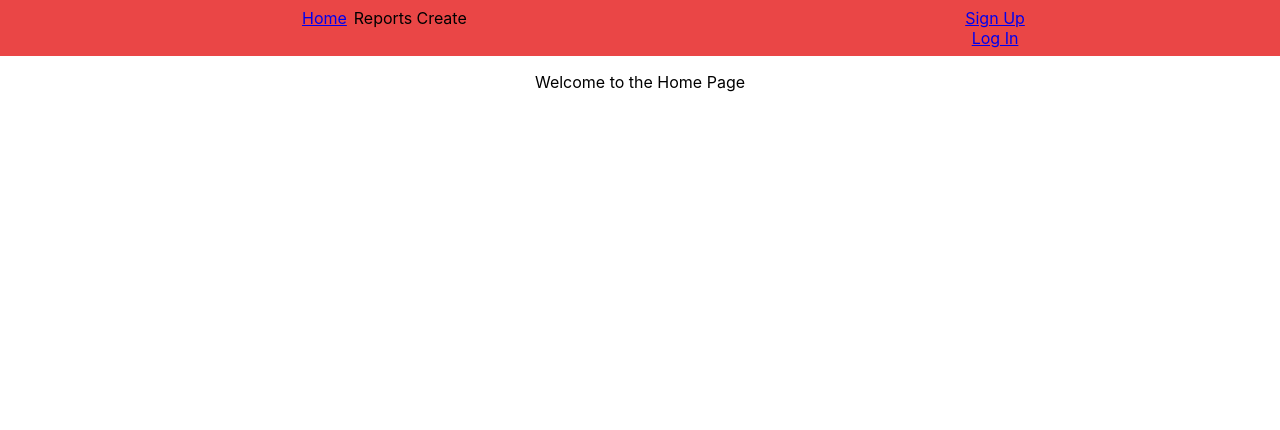
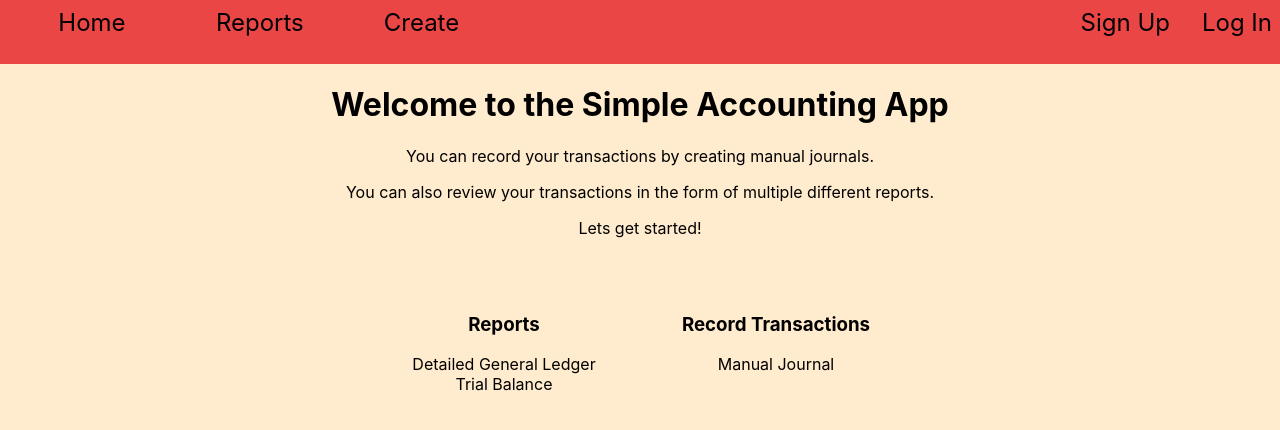
Before and after one commit to gjstephen/accounting-app-react, a React (Create React App) app: page / in a window 1280 px wide. Shown: the top 430 px of the page. Built offline with nearby package versions, Linux system fonts and the light colour scheme.

Commit message:
updated reports, fixed some bugs, added css, added some data validation

```diff
--- a/src/components/Home.js
+++ b/src/components/Home.js
@@ -1,7 +1,33 @@
+import { Link } from 'react-router-dom'
+
 function Home() {
   return (
     <div>
-      <p>Welcome to the Home Page</p>
+      <div className='home-text'>
+        <h1>Welcome to the Simple Accounting App</h1>
+        <p>You can record your transactions by creating manual journals.</p>
+        <p>You can also review your transactions in the form of multiple different reports.</p>
+        <p>Lets get started!</p>
+      </div>
+
+      <br/>
+      <br/>
+
+      <section className='link-options'>
+        <div>
+          <h3>Reports</h3>
+          <ul>
+            <li><Link to='/reports/generalLedger'>Detailed General Ledger</Link></li>
+            <li><Link to='/reports/trialBalance'>Trial Balance</Link></li>
+          </ul>
+        </div>
+        <div>
+          <h3>Record Transactions</h3>
+          <ul>
+            <li><Link to='/create/manualJournal'>Manual Journal</Link></li>
+          </ul>
+        </div>
+      </section>
     </div>
   )
 }
--- a/src/components/NavigationBar.js
+++ b/src/components/NavigationBar.js
@@ -6,32 +6,41 @@ function NavigationBar({ loggedInUser, renderLogOut }) {
 
   const isLoggedIn = () => {
     if (loggedInUser) {
-      return (<p onClick={renderLogOut}><Link to='/'>Log Out</Link></p>)
+      return (<div className='user-btns'><p onClick={renderLogOut}><Link to='/'>Log Out</Link></p></div>)
     } else {
-      return (<p><Link to='/users/log_in'>Log In</Link></p>)
+      return (
+        <div className='user-btns'>
+          <p><Link to='/users/sign_up'>Sign Up</Link></p>
+          <p><Link to='/users/log_in'>Log In</Link></p>
+        </div>
+      )
     }
   }
 
   return (
     <div className="nav-bar">
+      <div className='nav-options'>
         <ul>
           <li className="nav-option">
             <Link to='/'>Home</Link>
+            <hr />
           </li>
 
           <li className="nav-option">
             <p>Reports</p>
+            <hr />
             <div className="nav-dropdown div-reports">
-            <ul>
-              <li><Link to='/generalLedger'>General Ledger</Link></li>
-              <li><Link to='/trialBalance'>Trial Balance</Link></li>
-              <li><Link to='/incomeStatement'>Income Statement</Link></li>
+              <ul className='dropdown-options'>
+                <li><Link to='/reports/generalLedger'>General Ledger</Link></li>
+                <li><Link to='/reports/trialBalance'>Trial Balance</Link></li>
+                <li><Link to='/reports/incomeStatement'>Income Statement</Link></li>
               </ul>
             </div>
           </li>
 
           <li className="nav-option">
-          <p>Create</p>
+              <p className='nav-option-title'>Create</p>
+              <hr />
             <div className="nav-dropdown" >
               <ul>
                 <li><Link to='/create/manualJournal'>Manual Journal</Link></li>
@@ -40,9 +49,10 @@ function NavigationBar({ loggedInUser, renderLogOut }) {
           </li>
 
         </ul>
+      </div>
 
       <div className="user-info">
-        <p><Link to='/users/sign_up'>Sign Up</Link></p>
+
         <div className="user-btn">
           {isLoggedIn()}
         </div>
--- a/src/components/mjStyle.scss
+++ b/src/components/mjStyle.scss
@@ -1,16 +1,19 @@
+body {
+  background-color: blanchedalmond;
+}
+
 .jrnl-sctn {
   width: 80%;
 }
 
 form {
-  // display: grid;
-  // grid-template-columns: repeat(7, 1fr);
   text-align: left;
 }
 
 .jrnl-cntrls{
-  width: 80%;
+  // width: 80%;
   text-align: right;
+  // margin: 0 auto;
 }
 
 .new-line-btn{
@@ -18,7 +21,7 @@ form {
 }
 
 .jrnl-row {
-  width: 80%;
+  width: 99%;
   display: grid;
   grid-template-columns: 4fr 1fr 2fr 1fr 1fr 1fr;
   gap: 0.5rem;
@@ -31,12 +34,39 @@ form {
 .numInput {
   width: 4rem;
 }
-// .jrnl-num,
-// .date,
-// .currency {
-//   width: 2rem;
-// }
 
 th {
   font-size: 0.8rem;
 }
+
+.jrnl-entry {
+  width: 70%;
+  margin: 0 auto;
+}
+
+.link-options {
+  width: 40%;
+  margin: 0 auto;
+  display: grid;
+  grid-template-columns: 1fr 1fr;
+  // text-align: left;
+  gap: 2rem;
+
+  ul {
+    padding-left: 0;
+  }
+
+  li {
+    list-style: none;
+    // text-align: left;
+  }
+}
+
+a {
+  color: black;
+  text-decoration: none;
+}
+
+.error-msg {
+  color: red;
+}
--- a/src/components/navigationBar.scss
+++ b/src/components/navigationBar.scss
@@ -2,15 +2,33 @@
   // padding-top: 1rem;
   background-color: rgb(234, 70, 70);
   // height: 3rem;
-  display: flex;
-  justify-content: space-around;
+  display: grid;
+  grid-template-columns: 1fr 1fr;
+  // justify-content: space-around;
   padding: 0.5rem;
+  height: 3rem;
+  font-size: 1.5rem;;
+
+  .nav-options {
+    // margin: 0 auto;
+  }
+
+  .user-btns {
+    display: flex;
+    flex-direction: row;
+    justify-content: end;
+    // text-align: right;
+    // display: grid;
+    // grid-template-columns: 1fr 1fr;
+    gap: 2rem;;
+  }
 
   ul {
     margin: 0;
     width: fit-content;
     display: grid;
     grid-template-columns: 1fr 1fr 1fr;
+    gap: 5rem;;
     list-style: none;
     padding: none;
     // text-align: center
@@ -30,21 +48,36 @@
     margin: 0 auto;
     display: flex;
     flex-direction: column;
-    // position:static;
+    gap: 1rem;
+    text-align: left;
+    background-color: rgba(244, 180, 180, 0.868);
   }
 
   li {
-    width: 1rem;
+    // width: 1rem;
     margin: 0;
     padding-left: 0;
   }
 }
+hr {
+  visibility: hidden;
+  background-color: black;
+}
 
 .nav-option:hover {
-  background-color: rgb(164, 83, 83);
+  // background-size: cover;
   cursor: pointer;
 }
 
 .nav-option:hover .nav-dropdown{
+  background-color: rgba(244, 180, 180, 0.868);
   visibility: visible;
 }
+.nav-option:hover hr{
+  visibility: visible;
+}
+
+.nav-option-title {
+  visibility: visible;
+  text-align: left;
+}
--- a/src/components/reports/IncomeStatement.js
+++ b/src/components/reports/IncomeStatement.js
@@ -2,7 +2,7 @@ function IncomeStatement() {
 
   return (
     <div>
-      Income statement yay!
+      Income statement, coming soon to an account near you.
     </div>
   )
 }
--- a/src/components/reports/Reports.js
+++ b/src/components/reports/Reports.js
@@ -1,9 +1,14 @@
-import { Routes, Route, redirect, useNavigate } from 'react-router-dom'
+import { Routes, Route, redirect, Outlet } from 'react-router-dom'
+import { useState, useEffect } from 'react'
+import GeneralLedger from './GeneralLedger'
+import TrialBalance from './TrialBalance'
+import IncomeStatement from './IncomeStatement'
 
-function Reports() {
+function Reports({ loggedInUser }) {
+
   return (
     <div className="reports">
-
+      <Outlet />
     </div>
   )
 }
--- a/src/components/reports/TrialBalance.js
+++ b/src/components/reports/TrialBalance.js
@@ -1,11 +1,67 @@
 import { useState, useEffect } from 'react'
+import { formatBalance } from './reportFormatting'
 
-function TrialBalance() {
-  const [journalLog, setJournalLog] = useState(null)
+function TrialBalance({ loggedInUser }) {
+  const [trialBalance, setTrialBalance] = useState(null)
+
+  const getTrialBalance = () => {
+    if (loggedInUser) {
+      fetch(`/api/journals/trialBalance/${loggedInUser.id}`, {
+        method: 'GET'
+      })
+        .then(res => res.json())
+        .then(journals => setTrialBalance(journals))
+    }
+  }
+
+  useEffect(getTrialBalance, [])
+
+  const renderTrialBalance = () => {
+    return trialBalance
+    ?.sort((a, b) => {
+      if (a.journal_number === b.journal_number) {
+        return a.account_number - b.account_number
+      }
+    })
+    .map((account, index) => {
+      return (
+        <tr key={index}>
+          <td>{account.account_number}</td>
+          <td>{account.account_name}</td>
+          <td>{formatBalance(account.total_debits, account.total_credits)}</td>
+        </tr>
+      )
+    })
+  }
+
+  const netTrialBalance = () => {
+    const net = trialBalance?.reduce((total, account) => {
+      return total + Number(account.total_debits) - Number(account.total_credits)
+    }, 0)
+    return net
+  }
 
   return (
-    <div>
-      <p>lets trial</p>
+    <div className='tb-body'>
+      <h1>Trial Balance</h1>
+
+      <table>
+        <thead>
+          <tr>
+            <th>Account Number</th>
+            <th>Account Name</th>
+            <th>Balance</th>
+          </tr>
+        </thead>
+
+        <tbody>
+          {renderTrialBalance()}
+        </tbody>
+      </table>
+      <div className='sum-total'>
+        <h4>Net Balance:</h4>
+        <h4>{netTrialBalance()}</h4>
+      </div>
     </div>
   )
 }
--- /dev/null
+++ b/src/components/reports/reportFormatting.js
@@ -0,0 +1,45 @@
+const formatNumbers = (number, sign) => {
+  const formattedNum = []
+  Number(number).toFixed(2).split('').reverse()
+    .forEach((digit, index) => {
+      if (index % 3 === 0 && index !== 3 && index !== 0) {
+        formattedNum.push(',')
+      }
+      formattedNum.push(digit)
+    })
+
+  if (number === 0) {
+    return '-'
+  } else if (sign === 'debit') {
+    return formattedNum.reverse().join('')
+  } else if (sign === 'credit') {
+    return `(${formattedNum.reverse().join('')})`
+  }
+}
+
+const formatBalance = (debit, credit) => {
+  const formattedNum = []
+  const netBalance = Number(debit) - Number(credit)
+
+  netBalance.toFixed(2).split('').reverse()
+    .forEach((digit, index) => {
+      if (index % 3 === 0 && index !== 3 && index !== 0) {
+        if (netBalance.toFixed(2).split('').reverse()[index] !== '-') {
+          formattedNum.push(',')
+        }
+      }
+      formattedNum.push(digit)
+    })
+
+  const returnNum = formattedNum.reverse().join('')
+
+  if (returnNum === 0) {
+    return '-'
+  } else if (returnNum[0] === '-') {
+    return `(${returnNum.slice(1,)})`
+  } else {
+    return returnNum
+  }
+}
+
+module.exports={ formatNumbers, formatBalance }
--- a/src/components/reports/reports.scss
+++ b/src/components/reports/reports.scss
@@ -1,7 +1,33 @@
+.tb-body {
+  width: fit-content;
+  margin: 0 auto;
+}
+
 table, th, td {
   border: 1px solid black;
+  background-color: aliceblue;
+  gap: 0px;
+}
+
+tr {
+  border: 2px solid red;
 }
 
 th, td {
   padding: 5px;
 }
+
+table, .center, .jrnl-row {
+  margin: 0 auto;
+}
+
+.sum-total {
+  display: flex;
+  justify-content: flex-end;
+  gap: 2rem;
+  margin: 0 auto;
+  padding-right: 2rem;
+  h4 {
+    // margin-top: ;
+  }
+}
```
Also changed, not shown: src/App.js (+34 -17 lines), src/components/ManualJournals.js (+49 -20 lines), src/components/reports/GeneralLedger.js (+19 -18 lines). Lines whose indentation alone changed are shown as unchanged.
